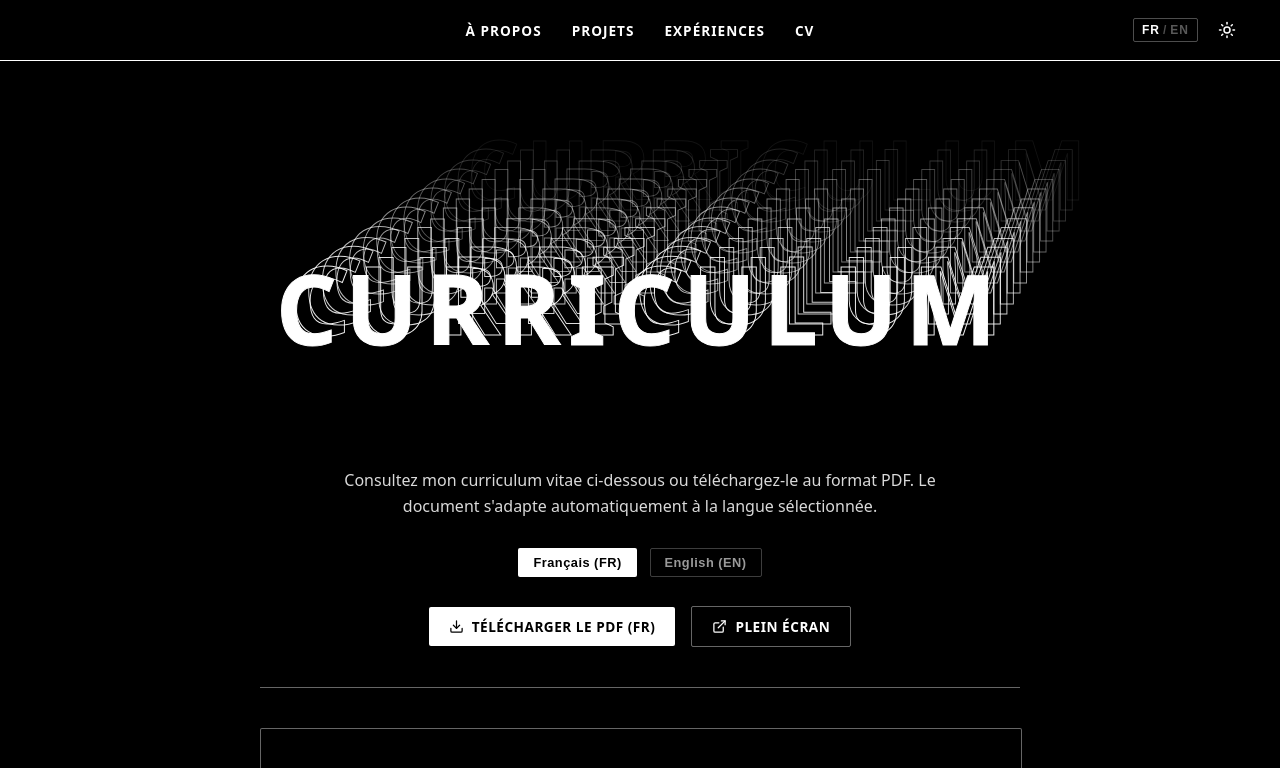
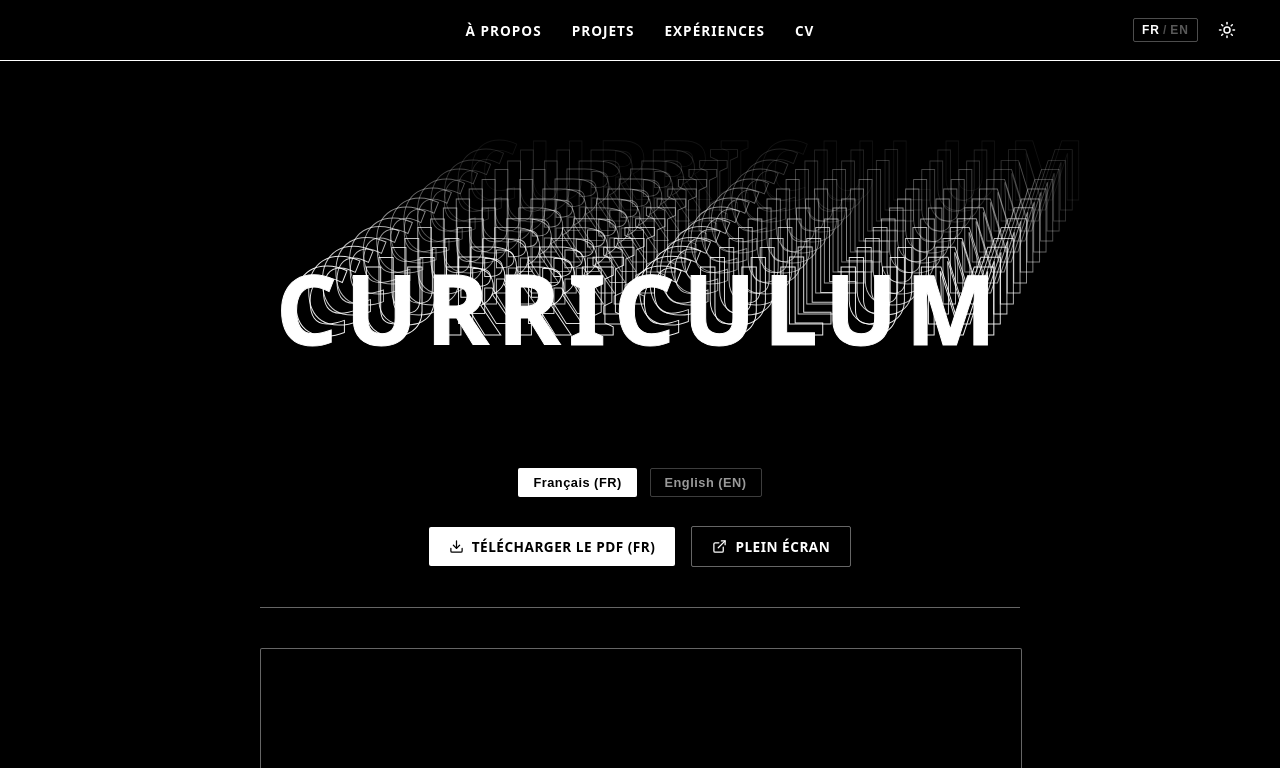
Before and after one commit to ulysse-mercadal/ulysse-mercadal, a Next.js app in the folder portefolio/front/: page /cv in a window 1280 px wide. Shown: the top 768 px of the page. Built offline with nearby package versions, Linux system fonts and the light colour scheme.

Commit message:
Remove intro description text from /cv page

```diff
--- a/portefolio/front/src/app/cv/page.tsx
+++ b/portefolio/front/src/app/cv/page.tsx
@@ -57,18 +57,6 @@ export default function CvPage() {
               color={textColor}
             />
           </div>
-
-          <p style={{
-            fontSize: '1rem',
-            opacity: 0.85,
-            maxWidth: '620px',
-            margin: '0 auto 1.8rem auto',
-            lineHeight: 1.6,
-          }}>
-            {isFr
-              ? 'Consultez mon curriculum vitae ci-dessous ou téléchargez-le au format PDF. Le document s\'adapte automatiquement à la langue sélectionnée.'
-              : 'View my curriculum vitae below or download it as a PDF. The document automatically matches your selected language.'}
-          </p>
 
           {/* Language indicator & quick switch */}
           <div style={{
```
